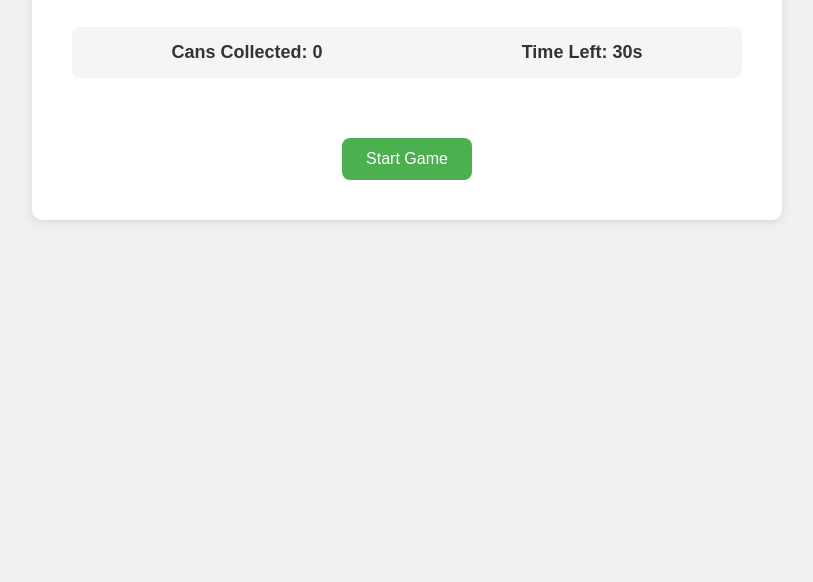
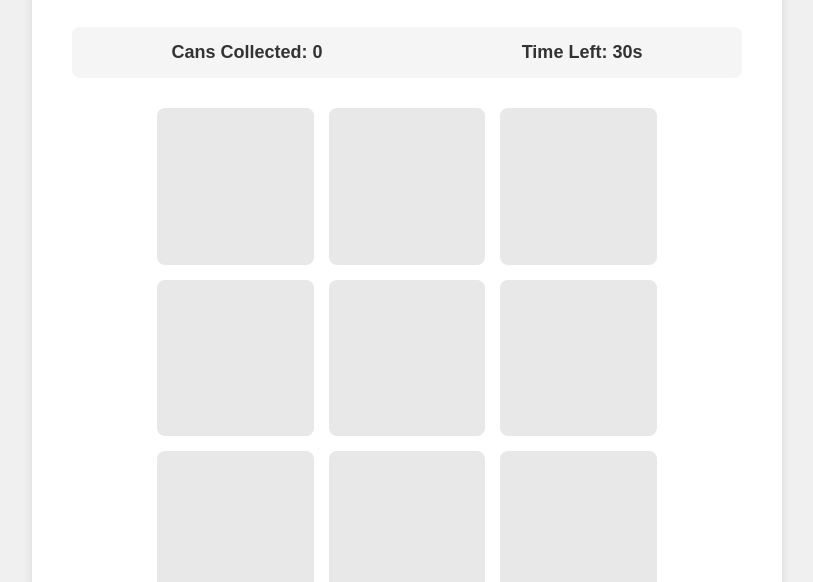
Before and after one commit to yusrak2/05-cw-game-water-quest, a plain HTML site: page index.html in a window 1280 px wide. Shown: the part 218-800 px from the top of the page, without its empty margins (233-1046 px from the left). Drawn offline with Linux system fonts and the light colour scheme.

Commit message:
Update game grid

```diff
--- a/index.html
+++ b/index.html
@@ -15,9 +15,7 @@
       <p>Time Left: <span id="timer">30</span>s</p>
     </div>
     <div id="achievements" class="achievement"></div>
-    <div id="game-container" class="game-container">
-      <div class="game-grid"></div>
-    </div>
+    <div class="game-grid"></div>
     <button id="start-game">Start Game</button>
   </div>
   <script src="script.js"></script>
--- a/script.js
+++ b/script.js
@@ -14,6 +14,9 @@ function createGrid() {
     grid.appendChild(cell);
   }
 }
+
+// Ensure the grid is created when the page loads
+createGrid();
 
 // Spawns a new item in a random grid cell
 function spawnWaterCan() {
```
